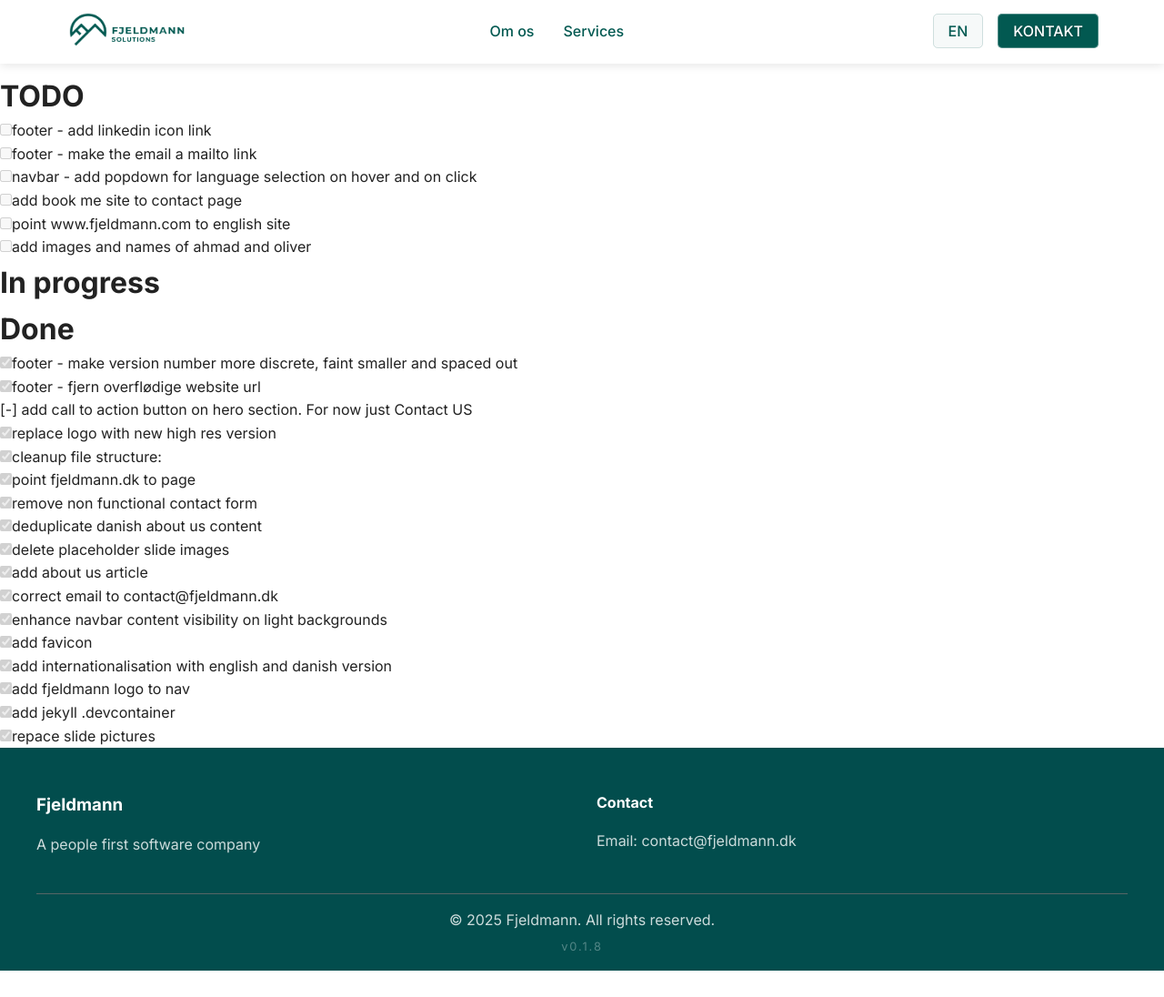
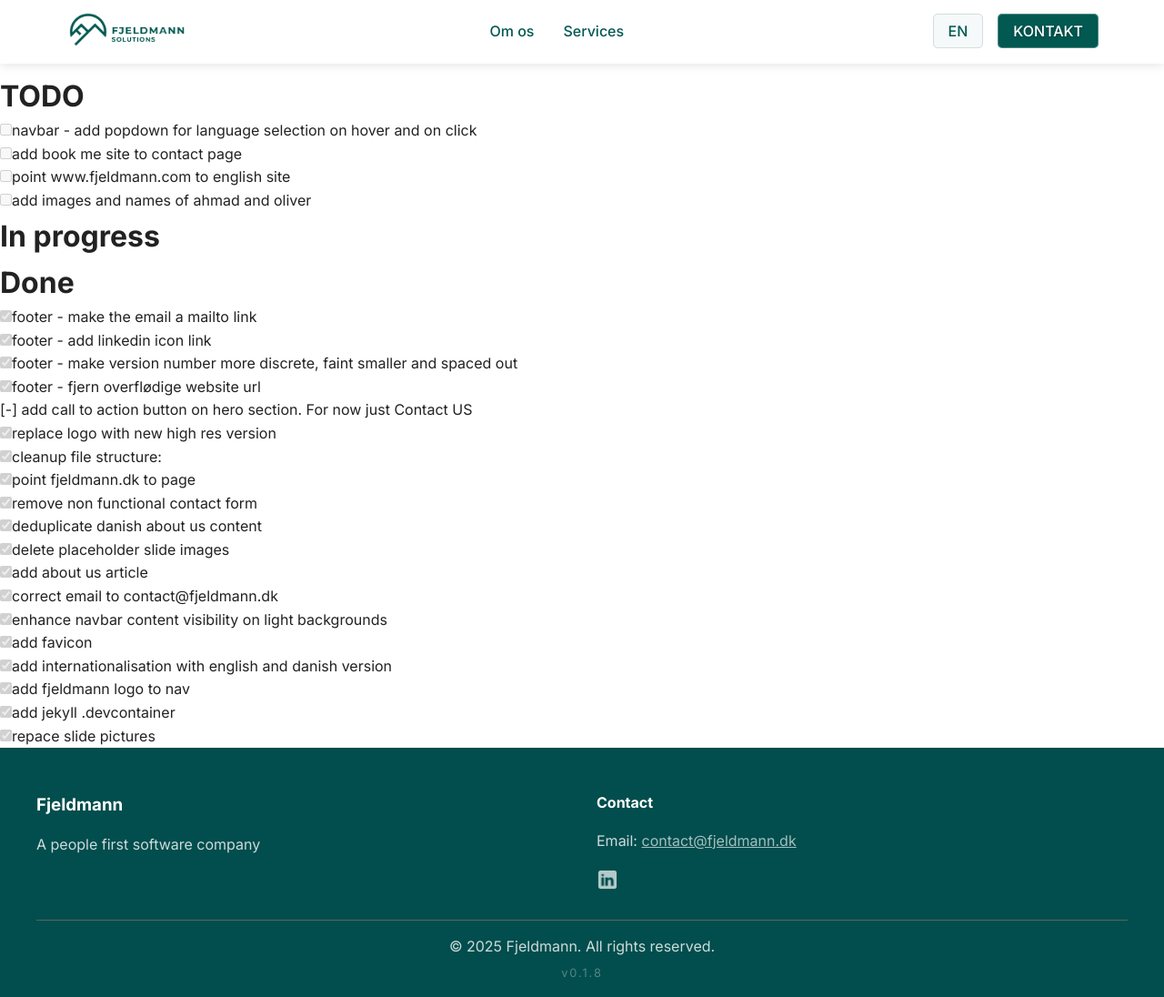
Before and after one commit to Fjeldmann/fjeldmann.github.io, a Jekyll site: the page built from todo.md, in a window 1280 px wide and 1096 px high. Shown: the whole window at 91% size. Built offline with Jekyll 4.4.1, drawn with Linux system fonts in a browser that asks for light colours; our own code applies the rules of GitHub Pages for plain Markdown files.

Commit message:
feat: enhance footer with mailto link and LinkedIn icon

```diff
--- a/_includes/footer.html
+++ b/_includes/footer.html
@@ -8,7 +8,10 @@
 
             <div class="footer-section">
                 <h4>Contact</h4>
-                <p>Email: contact@fjeldmann.dk</p>
+                <p>Email: <a href="mailto:Fjeldmann Solutions<contact@fjeldmann.dk>">contact@fjeldmann.dk</a></p>
+                <a href="https://www.linkedin.com/company/fjeldmann-solutions" target="_blank" rel="noopener" style="display:inline-block; margin-top:0.5em;">
+                    <img src="{{ site.baseurl }}/assets/images/icons8-linkedin-50.png" alt="LinkedIn" style="width:24px; height:24px; opacity:0.7; vertical-align:middle;" />
+                </a>
             </div>
         </div>
 
--- a/assets/css/main.scss
+++ b/assets/css/main.scss
@@ -348,6 +348,18 @@ body {
     grid-template-columns: repeat(auto-fit, minmax(250px, 1fr));
     gap: 2rem;
     margin-bottom: 2rem;
+}
+
+/* Footer email link color override */
+.footer-section a[href^="mailto:"] {
+    color: var(--surface-default);
+    text-decoration: underline;
+    opacity: 0.8;
+    transition: color 0.2s;
+}
+
+.footer-section a[href^="mailto:"]:hover {
+    opacity: 1;
 }
 
 .footer-section h3,
--- a/todo.md
+++ b/todo.md
@@ -1,6 +1,4 @@
 # TODO
-- [ ] footer - add linkedin icon link
-- [ ] footer - make the email a mailto link
 
 - [ ] navbar - add popdown for language selection on hover and on click
 - [ ] add book me site to contact page
@@ -10,6 +8,8 @@
 # In progress
 
 # Done
+- [x] footer - make the email a mailto link
+- [x] footer - add linkedin icon link
 - [x] footer - make version number more discrete, faint smaller and spaced out
 - [x] footer -  fjern overflødige website url
 - [-] add call to action button on hero section. For now just Contact US
```
Also changed, not shown: assets/images/icons8-linkedin-50.png (added).
